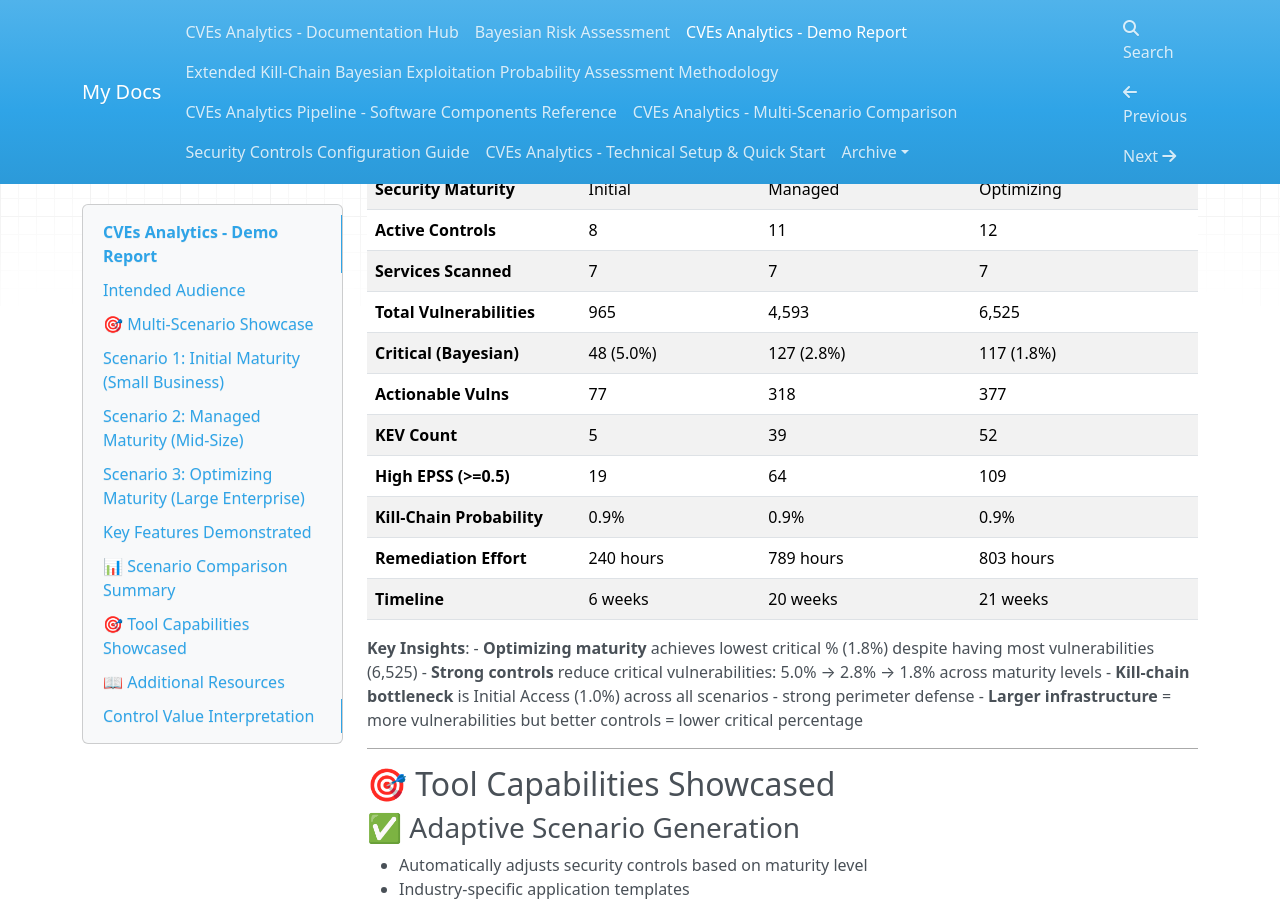
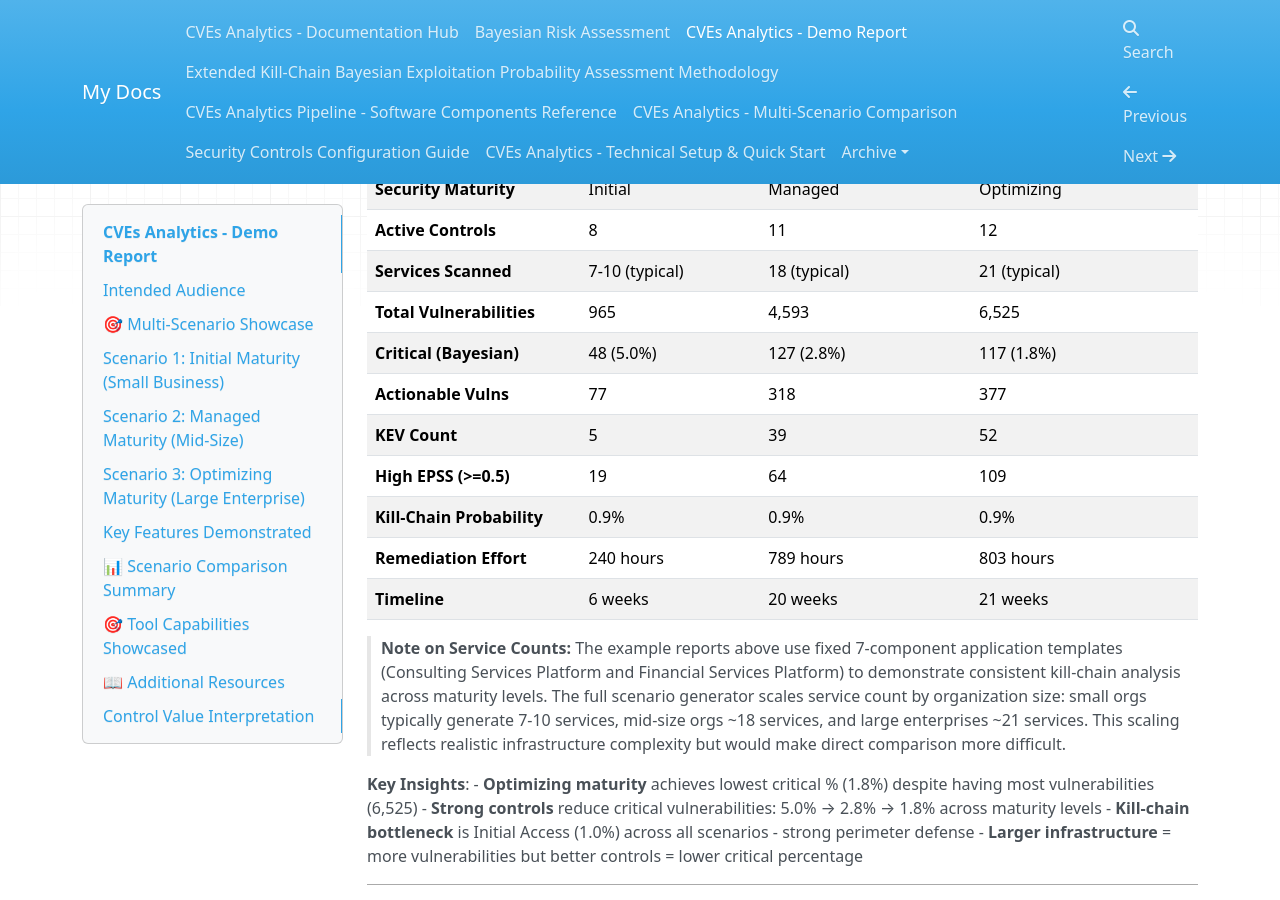
Before and after one commit to dominikmi/cves_analytics, an MkDocs documentation site: the page built from docs/DEMO_REPORT.md, in a window 1280 px wide and 900 px high, scrolled down 8330 px. Built offline with MkDocs 1.6.1, drawn with Linux system fonts in a browser that asks for light colours; nearby versions of some CDN libraries.

Commit message:
Update DEMO_REPORT.md service count table and add explanatory note
- Updated 'Services Scanned' row to show typical ranges by org size (7-10, 18, 21)
- Added note explaining example reports use fixed 7-component application templates
- Clarified that full scenario generator scales service count by organization size
- Note explains why current examples show consistent 7 services for comparison purposes

```diff
--- a/docs/DEMO_REPORT.md
+++ b/docs/DEMO_REPORT.md
@@ -450,7 +450,7 @@ The analysis incorporates actual security controls with realistic impact:
 |--------|---------------------|---------------------|------------------------|
 | **Security Maturity** | Initial | Managed | Optimizing |
 | **Active Controls** | 8 | 11 | 12 |
-| **Services Scanned** | 7 | 7 | 7 |
+| **Services Scanned** | 7-10 (typical) | 18 (typical) | 21 (typical) |
 | **Total Vulnerabilities** | 965 | 4,593 | 6,525 |
 | **Critical (Bayesian)** | 48 (5.0%) | 127 (2.8%) | 117 (1.8%) |
 | **Actionable Vulns** | 77 | 318 | 377 |
@@ -459,6 +459,8 @@ The analysis incorporates actual security controls with realistic impact:
 | **Kill-Chain Probability** | 0.9% | 0.9% | 0.9% |
 | **Remediation Effort** | 240 hours | 789 hours | 803 hours |
 | **Timeline** | 6 weeks | 20 weeks | 21 weeks |
+
+> **Note on Service Counts:** The example reports above use fixed 7-component application templates (Consulting Services Platform and Financial Services Platform) to demonstrate consistent kill-chain analysis across maturity levels. The full scenario generator scales service count by organization size: small orgs typically generate 7-10 services, mid-size orgs ~18 services, and large enterprises ~21 services. This scaling reflects realistic infrastructure complexity but would make direct comparison more difficult.
 
 **Key Insights**:
 - **Optimizing maturity** achieves lowest critical % (1.8%) despite having most vulnerabilities (6,525)
```
